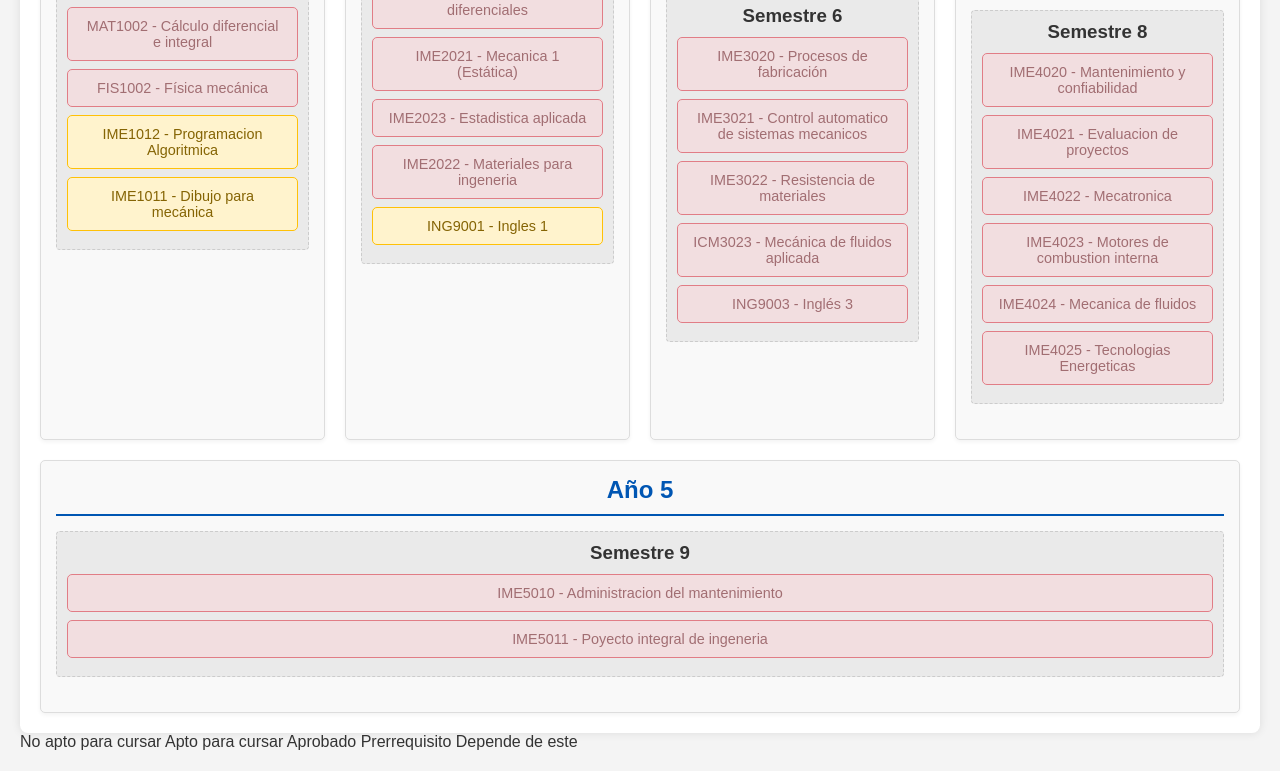
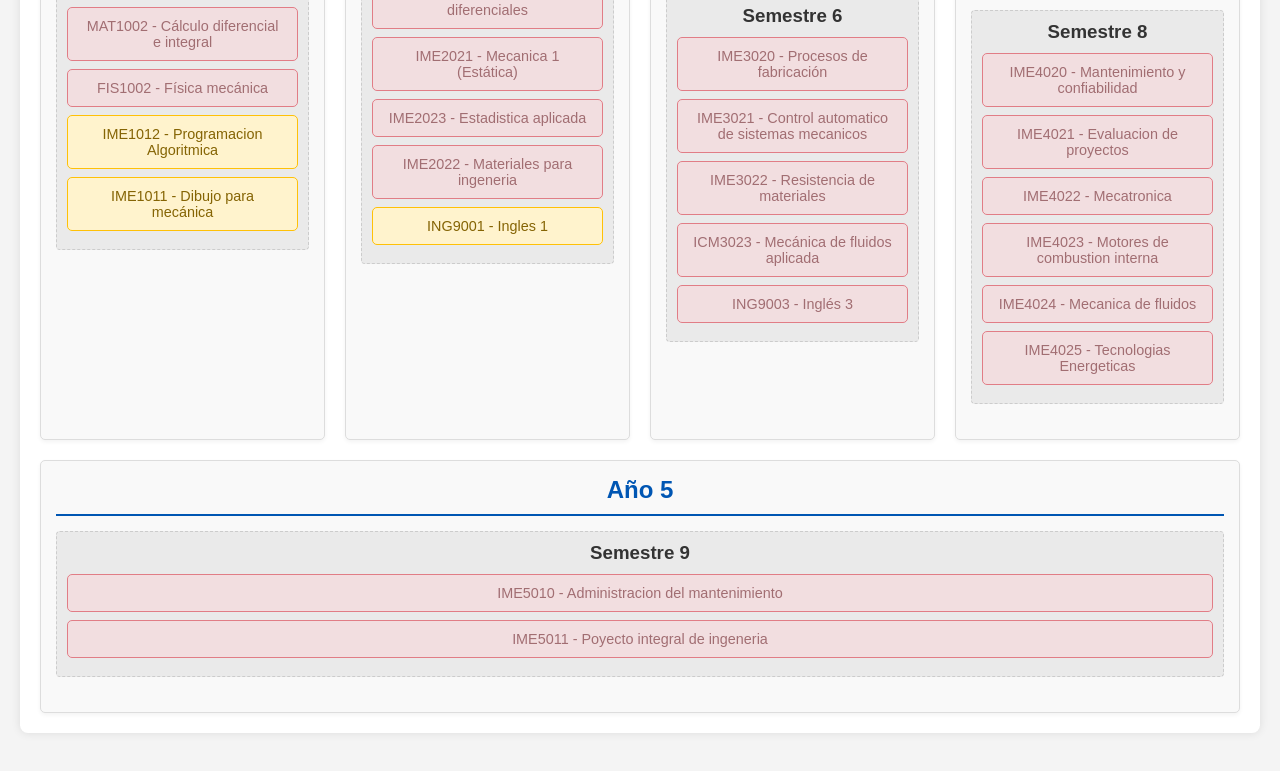
Before and after one commit to Trinib0/Malla-Ing-Mec-nica-, a plain HTML site: page index.html in a window 1280 px wide. Shown: the part 545-1316 px from the top of the page. Drawn offline with Linux system fonts and the light colour scheme.

Commit message:
Update index.html

```diff
--- a/index.html
+++ b/index.html
@@ -16,13 +16,6 @@
 
 
     <script src="script.js"></script>
-    <div class="leyenda-simple">
-  <span><span class="swatch estado-no-apto"></span> No apto para cursar</span>
-  <span><span class="swatch estado-apto"></span> Apto para cursar</span>
-  <span><span class="swatch estado-aprobado"></span> Aprobado</span>
-  <span><span class="swatch estado-prerrequisito"></span> Prerrequisito</span>
-  <span><span class="swatch estado-depende"></span> Depende de este</span>
-</div>
 
 
 </body>
```
